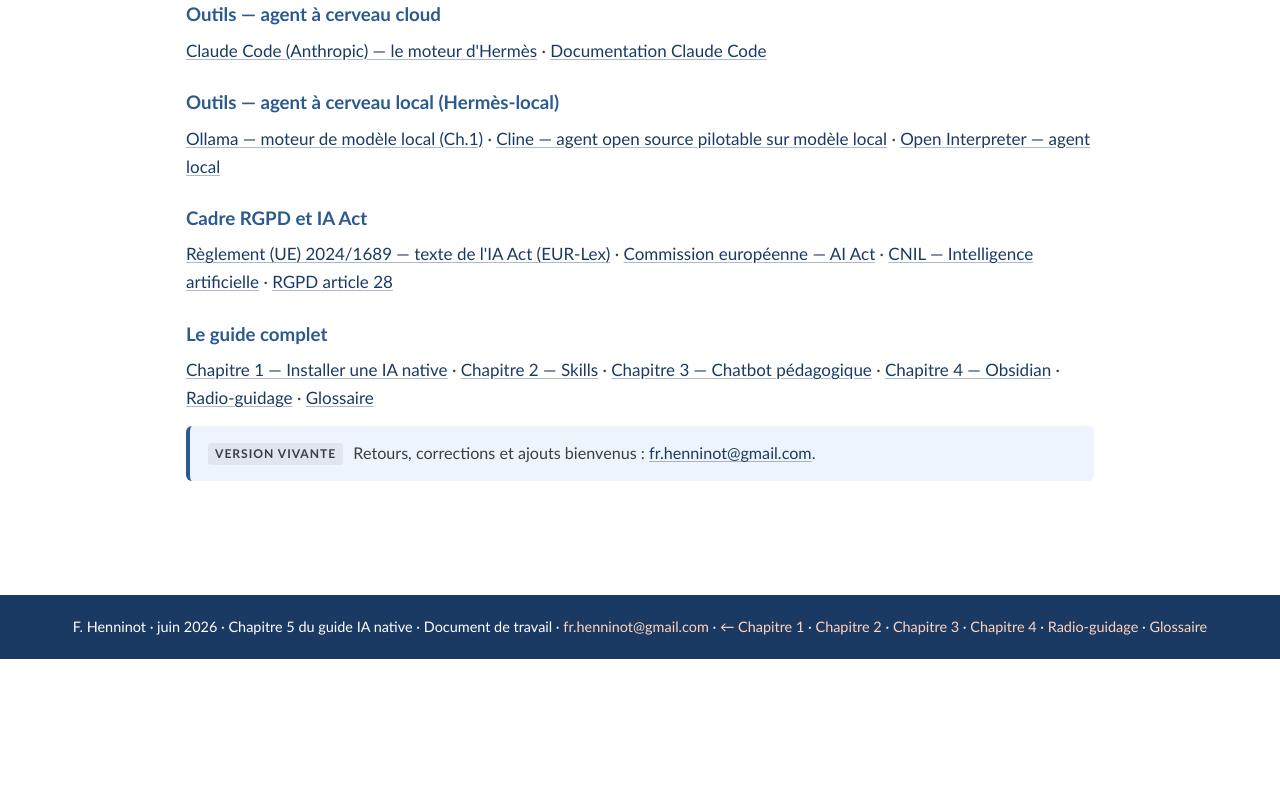
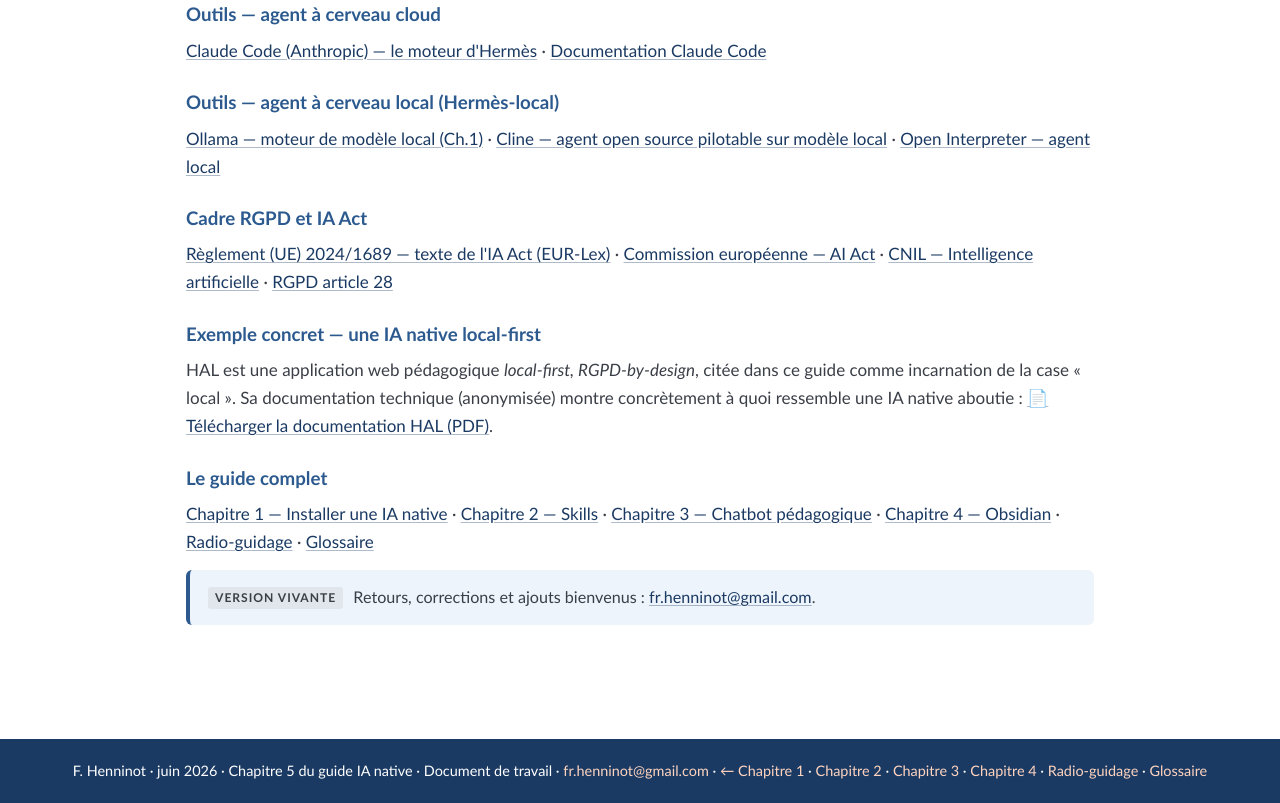
Before and after one commit to frigorx/guide-ia-native, a plain HTML site: page chapitre-5.html in a window 1280 px wide. Shown: the part 8760-9563 px from the top of the page. Before the commit the page ends 9419 px from the top, so only its background shows below. Drawn offline with Linux system fonts and the light colour scheme.

Commit message:
Ajout documentation HAL (PDF anonymisé) + lien de téléchargement au Chapitre 5

```diff
--- a/chapitre-5.html
+++ b/chapitre-5.html
@@ -504,6 +504,9 @@
 <h3>Cadre RGPD et IA Act</h3>
 <p><a href="https://eur-lex.europa.eu/legal-content/FR/TXT/?uri=CELEX:32024R1689">Règlement (UE) 2024/1689 — texte de l'IA Act (EUR-Lex)</a> · <a href="https://digital-strategy.ec.europa.eu/fr/policies/regulatory-framework-ai">Commission européenne — AI Act</a> · <a href="https://www.cnil.fr/fr/intelligence-artificielle">CNIL — Intelligence artificielle</a> · <a href="https://gdpr-info.eu/art-28-gdpr/">RGPD article 28</a></p>
 
+<h3>Exemple concret — une IA native local-first</h3>
+<p>HAL est une application web pédagogique <em>local-first, RGPD-by-design</em>, citée dans ce guide comme incarnation de la case « local ». Sa documentation technique (anonymisée) montre concrètement à quoi ressemble une IA native aboutie : <a href="doc-hal-anonymisee.pdf">📄 Télécharger la documentation HAL (PDF)</a>.</p>
+
 <h3>Le guide complet</h3>
 <p><a href="index.html">Chapitre 1 — Installer une IA native</a> · <a href="chapitre-2.html">Chapitre 2 — Skills</a> · <a href="chapitre-3.html">Chapitre 3 — Chatbot pédagogique</a> · <a href="chapitre-4.html">Chapitre 4 — Obsidian</a> · <a href="radio-guidage.html">Radio-guidage</a> · <a href="glossaire.html">Glossaire</a></p>
 
```
Also changed, not shown: 1 other file.
